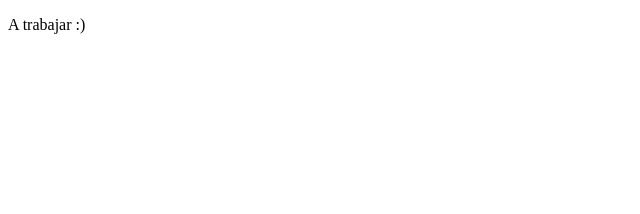
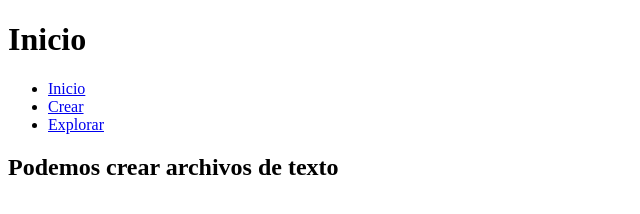
Before and after one commit to JackMerma/Lab3-Markdown, a plain HTML site: page pub/index.html in a window 1280 px wide. Shown: the whole page, without its empty margins (0-640 px from the left). Drawn offline with Linux system fonts and the light colour scheme.

Commit message:
Primera plantilla de index.html

```diff
--- a/pub/index.html
+++ b/pub/index.html
@@ -4,9 +4,24 @@
   <meta charset="UTF-8">
   <meta http-equiv="X-UA-Compatible" content="IE=edge">
   <meta name="viewport" content="width=device-width, initial-scale=1.0">
+  <style> </style>
   <title>Document</title>
 </head>
 <body>
-  <p>A trabajar :)</p>
+
+  <div id="presentacion">
+    <h1>Inicio</h1>
+  </div>
+
+  <ul>
+    <li><a href="#inicio">Inicio</a></li>
+    <li><a href="#crear">Crear</a></li>
+    <li><a href="#explorar">Explorar</a></li>
+  </ul>
+
+  <div id="contenido">
+    <h2> Podemos crear archivos de texto</h2>
+  </div>
+
 </body>
 </html>
```
